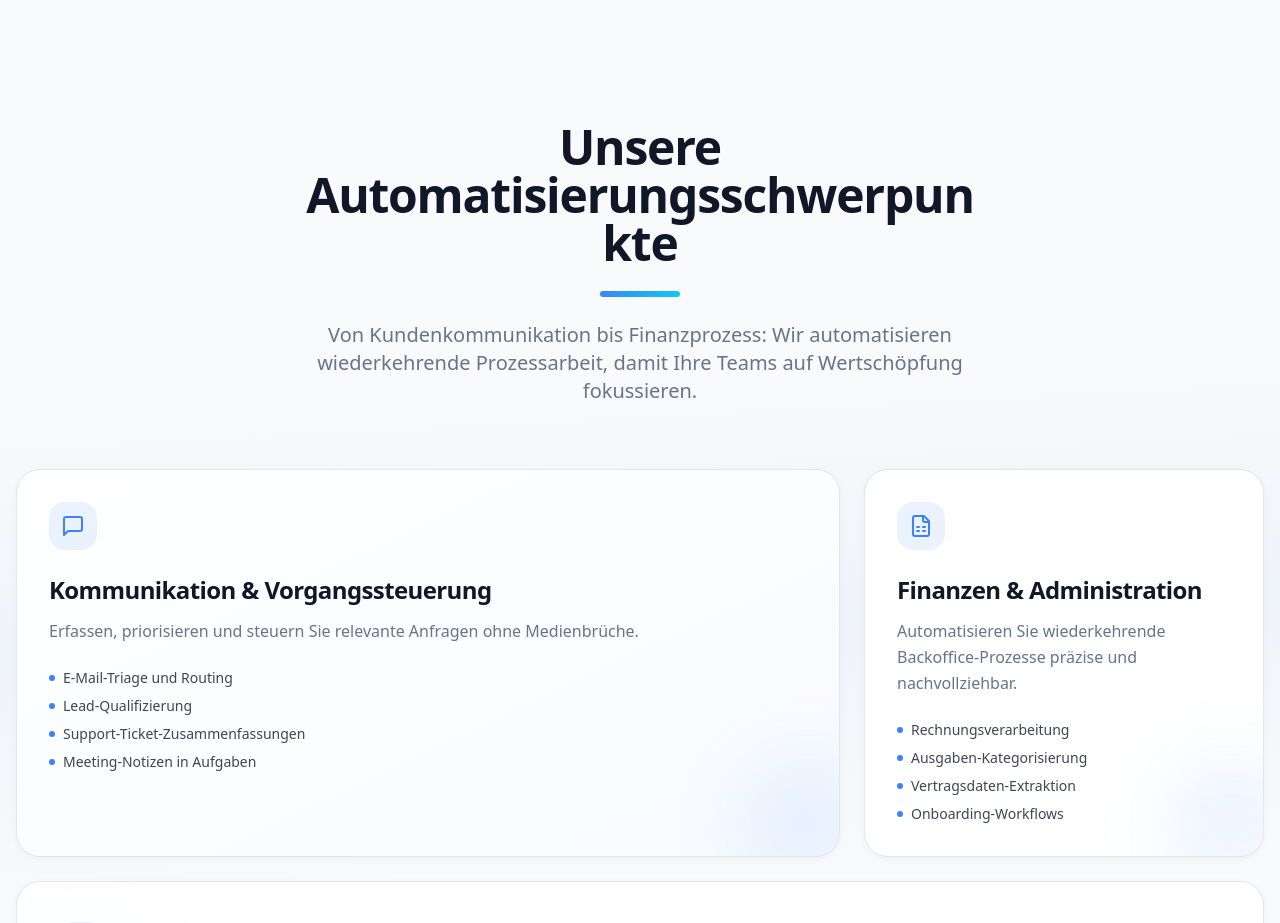
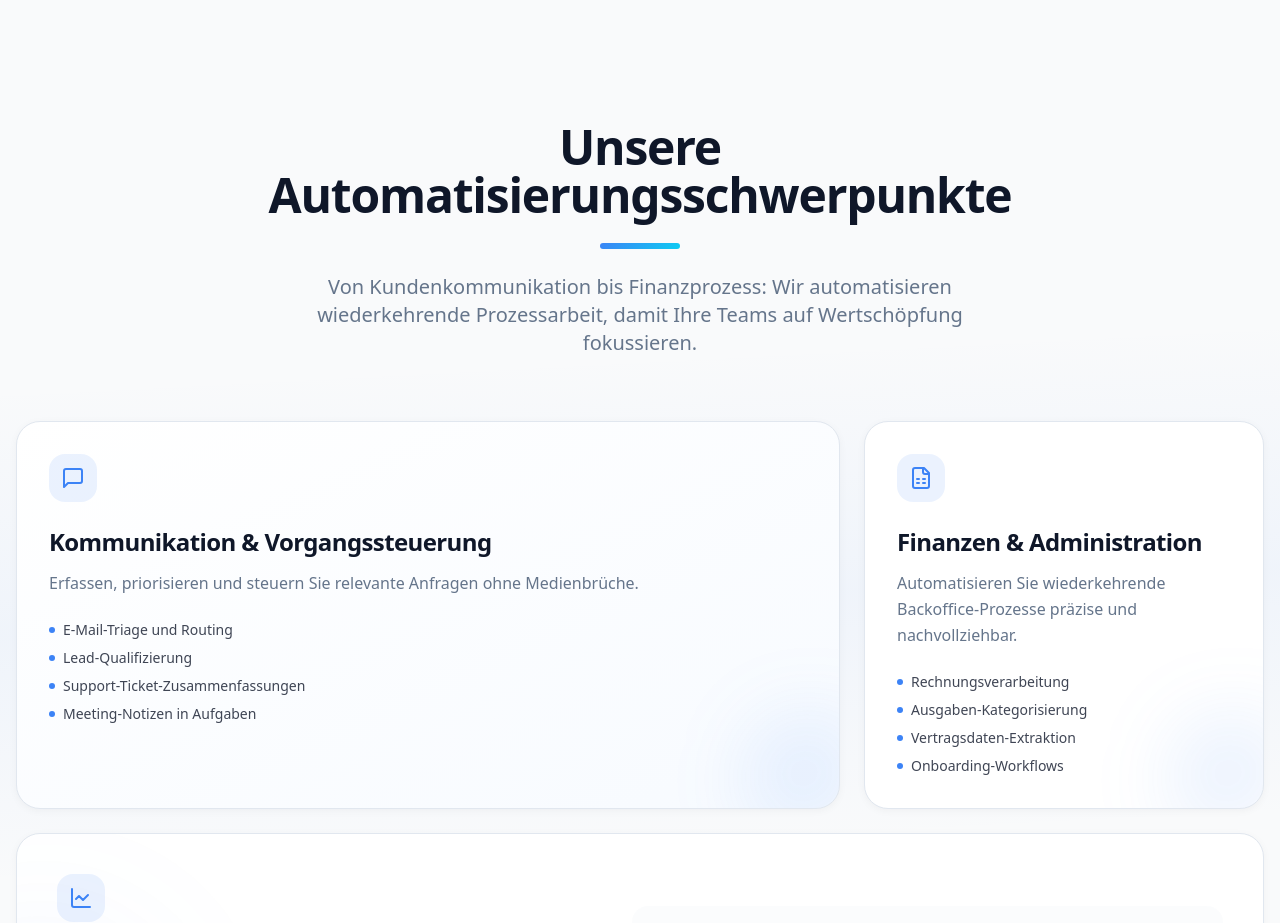
Before and after one commit to AIceFlow/aiceflow, a React (Vite) app: page / in a window 1280 px wide. Shown: the part 1680-2603 px from the top of the page. Built offline with nearby package versions, Linux system fonts and the light colour scheme; no server answers.

Commit message:
refactor: enhance layout and text styling in Services component for improved readability

```diff
--- a/src/components/Services.tsx
+++ b/src/components/Services.tsx
@@ -105,12 +105,12 @@ const Services: React.FC = () => {
        <div className="absolute top-1/2 left-0 -translate-y-1/2 w-full h-[500px] bg-gradient-to-b from-transparent via-primary/5 to-transparent -skew-y-3 pointer-events-none"></div>
 
       <div className="container mx-auto px-4 relative z-10">
-        <div className="mb-16 max-w-2xl mx-auto text-center">
-          <h2 className="text-2xl sm:text-3xl md:text-4xl lg:text-5xl font-bold text-foreground mb-6 break-words">
+        <div className="mb-16 max-w-4xl mx-auto text-center">
+          <h2 className="text-2xl sm:text-3xl md:text-4xl lg:text-5xl font-bold text-foreground mb-6 break-normal">
             {t("services.title")}
           </h2>
           <div className="w-20 h-1.5 bg-gradient-primary rounded-full mb-6 mx-auto"></div>
-          <p className="text-xl text-muted-foreground">
+          <p className="max-w-2xl mx-auto text-xl text-muted-foreground">
             {t("services.description")}
           </p>
         </div>
```
